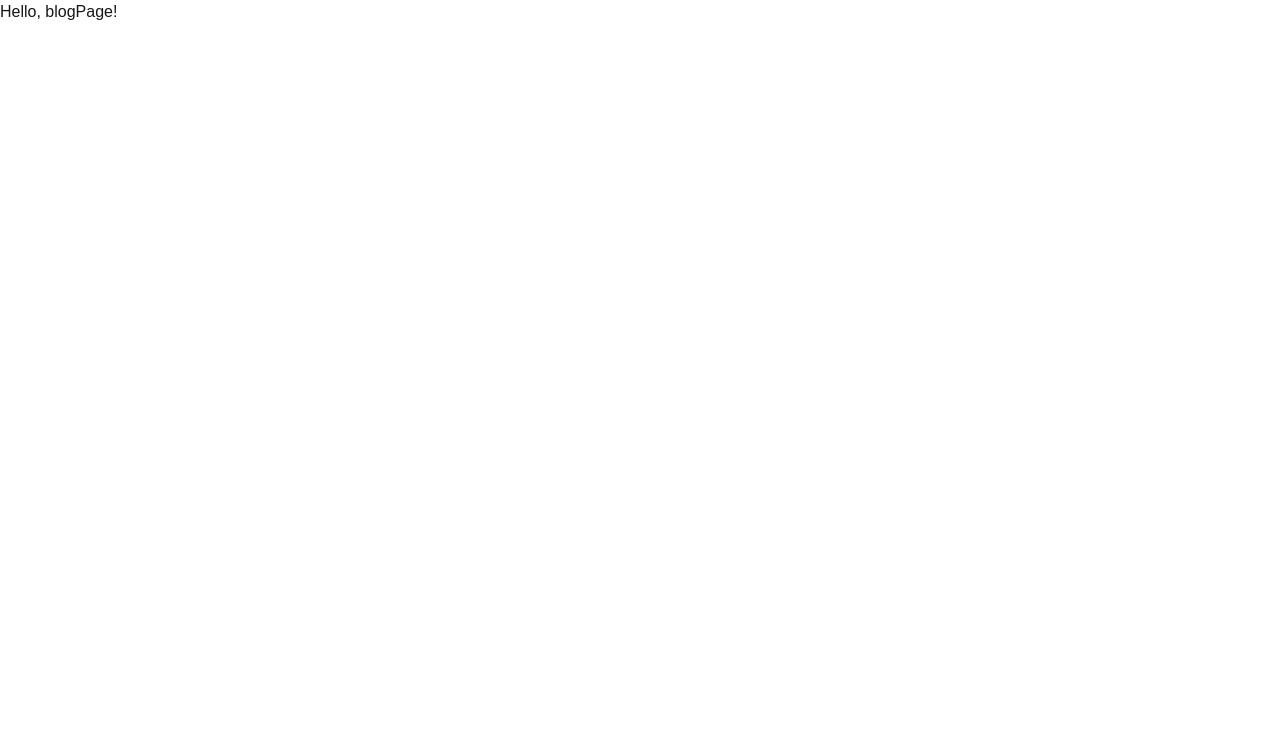
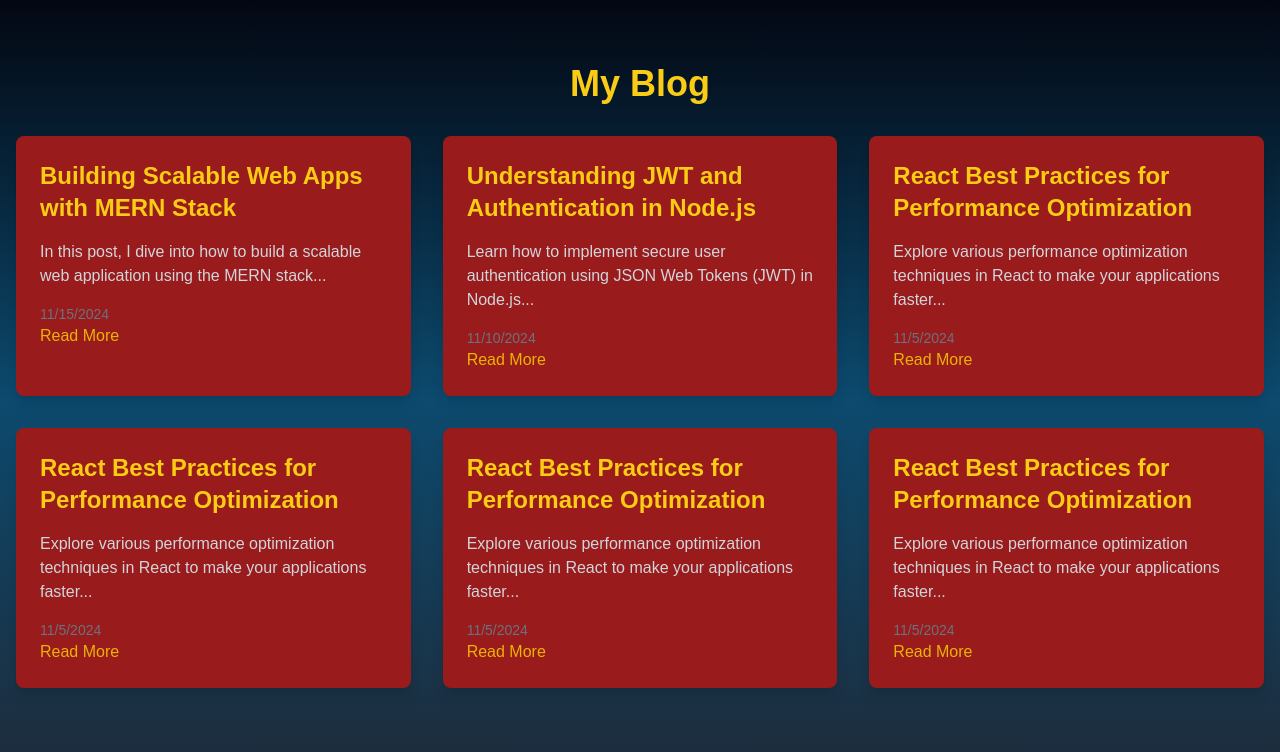
Before and after one commit to EngrArfin/my-webdev-portfolio, a Next.js app: page /blogs in a window 1280 px wide. Shown: the top 752 px of the page. Built offline with nearby package versions, Linux system fonts and the light colour scheme.

Commit message:
update final ui design

```diff
--- a/src/app/(comminLayout)/page.tsx
+++ b/src/app/(comminLayout)/page.tsx
@@ -1,4 +1,5 @@
 import About from "@/components/About/About";
+import Blogs from "@/components/Blogs/Blogs";
 import CourseCertificate from "@/components/CourseCertificate/CourseCertificate";
 import ExpEduAchive from "@/components/ExpEduAchive/ExpEduAchive";
 import Header from "@/components/Header/Header";
@@ -15,6 +16,7 @@ export default function Home() {
       <PortfolioData />
       <CourseCertificate />
       <ExpEduAchive />
+      <Blogs />
     </div>
   );
 }
--- a/src/app/blogs/page.tsx
+++ b/src/app/blogs/page.tsx
@@ -1,9 +1,10 @@
+import Blogs from "@/components/Blogs/Blogs";
 import React from "react";
 
 const blogPage = () => {
   return (
     <div>
-      <h1>Hello, blogPage!</h1>
+      <Blogs />
     </div>
   );
 };
--- a/src/components/About/About.tsx
+++ b/src/components/About/About.tsx
@@ -1,6 +1,6 @@
 const About = () => {
   return (
-    <div className="bg-gray-950 text-white ">
+    <div className="bg-gradient-to-b from-gray-950 via-sky-900 to-black text-white ">
       <div className=" text-white">
         {/* Left Side: Personal Information */}
         <div className="text-white">
--- /dev/null
+++ b/src/components/Blogs/BlogPostPage.tsx
@@ -0,0 +1,95 @@
+import { useRouter } from "next/router";
+
+// Type definitions for blog post data
+interface BlogPost {
+  id: number;
+  title: string;
+  content: string;
+  date: string;
+}
+
+// Sample blog posts data (for demonstration purposes)
+const samplePosts: BlogPost[] = [
+  {
+    id: 1,
+    title: "Building Scalable Web Apps with MERN Stack",
+    content:
+      "In this post, I dive into how to build a scalable web application using the MERN stack...",
+    date: "2024-11-15",
+  },
+  {
+    id: 2,
+    title: "Understanding JWT and Authentication in Node.js",
+    content:
+      "Learn how to implement secure user authentication using JSON Web Tokens (JWT) in Node.js...",
+    date: "2024-11-10",
+  },
+  {
+    id: 3,
+    title: "React Best Practices for Performance Optimization",
+    content:
+      "Explore various performance optimization techniques in React to make your applications faster...",
+    date: "2024-11-05",
+  },
+];
+
+interface BlogPostPageProps {
+  post: BlogPost;
+}
+
+const BlogPostPage: React.FC<BlogPostPageProps> = ({ post }) => {
+  const router = useRouter();
+
+  if (router.isFallback) {
+    return <div>Loading...</div>;
+  }
+
+  return (
+    <div className="min-h-screen bg-gradient-to-b from-gray-950 via-purple-900 to-black text-white">
+      <div className="container mx-auto py-16 px-4">
+        <h1 className="text-4xl font-bold mb-4">{post.title}</h1>
+        <p className="text-sm text-gray-500 mb-4">
+          {new Date(post.date).toLocaleDateString()}
+        </p>
+        <div className="prose text-gray-300">
+          <p>{post.content}</p>
+        </div>
+      </div>
+    </div>
+  );
+};
+
+export const getStaticPaths = async () => {
+  // Generate paths for each blog post using the slug
+  const paths = samplePosts.map((post) => ({
+    params: { slug: post.title.toLowerCase().replace(/\s+/g, "-") },
+  }));
+
+  return {
+    paths,
+    fallback: true, // Will show loading state if the page is being generated
+  };
+};
+
+export const getStaticProps = async ({
+  params,
+}: {
+  params: { slug: string };
+}) => {
+  // Find the post based on the slug from samplePosts
+  const post = samplePosts.find(
+    (p) => p.title.toLowerCase().replace(/\s+/g, "-") === params.slug
+  );
+
+  if (!post) {
+    return { notFound: true };
+  }
+
+  return {
+    props: {
+      post,
+    },
+  };
+};
+
+export default BlogPostPage;
--- a/src/components/Blogs/Blogs.tsx
+++ b/src/components/Blogs/Blogs.tsx
@@ -1,9 +1,105 @@
-import React from "react";
+"use client";
 
-const Blogs = () => {
+import Link from "next/link";
+import { useState, useEffect } from "react";
+
+// Type definitions for blog post data
+interface BlogPost {
+  id: number;
+  title: string;
+  excerpt: string;
+  date: string;
+  slug: string;
+}
+
+// Sample blog posts data (for demonstration purposes)
+const samplePosts: BlogPost[] = [
+  {
+    id: 1,
+    title: "Building Scalable Web Apps with MERN Stack",
+    excerpt:
+      "In this post, I dive into how to build a scalable web application using the MERN stack...",
+    date: "2024-11-15",
+    slug: "building-scalable-web-apps-with-mern-stack",
+  },
+  {
+    id: 2,
+    title: "Understanding JWT and Authentication in Node.js",
+    excerpt:
+      "Learn how to implement secure user authentication using JSON Web Tokens (JWT) in Node.js...",
+    date: "2024-11-10",
+    slug: "understanding-jwt-and-authentication-in-nodejs",
+  },
+  {
+    id: 3,
+    title: "React Best Practices for Performance Optimization",
+    excerpt:
+      "Explore various performance optimization techniques in React to make your applications faster...",
+    date: "2024-11-05",
+    slug: "react-best-practices-for-performance-optimization",
+  },
+  {
+    id: 4,
+    title: "React Best Practices for Performance Optimization",
+    excerpt:
+      "Explore various performance optimization techniques in React to make your applications faster...",
+    date: "2024-11-05",
+    slug: "react-best-practices-for-performance-optimization",
+  },
+  {
+    id: 5,
+    title: "React Best Practices for Performance Optimization",
+    excerpt:
+      "Explore various performance optimization techniques in React to make your applications faster...",
+    date: "2024-11-05",
+    slug: "react-best-practices-for-performance-optimization",
+  },
+  {
+    id: 6,
+    title: "React Best Practices for Performance Optimization",
+    excerpt:
+      "Explore various performance optimization techniques in React to make your applications faster...",
+    date: "2024-11-05",
+    slug: "react-best-practices-for-performance-optimization",
+  },
+];
+
+const Blogs: React.FC = () => {
+  const [posts] = useState<BlogPost[]>(samplePosts);
+
+  useEffect(() => {
+    // You can replace this with fetching data from an API or your backend
+    // Example: fetch("/api/blogs").then((res) => res.json()).then((data) => setPosts(data));
+  }, []);
+
   return (
-    <div>
-      <h1>Hello, Blogs!</h1>
+    <div className="min-h-screen bg-gradient-to-b from-gray-950 via-sky-900 to-gray-800 text-white">
+      <div className="container mx-auto py-16 px-4">
+        <h1 className="text-4xl text-yellow-400 font-bold mb-8 text-center">
+          My Blog
+        </h1>
+        <div className=" grid grid-cols-1 md:grid-cols-2 lg:grid-cols-3 gap-8">
+          {posts.map((post) => (
+            <div
+              key={post.id}
+              className="bg-red-800 rounded-lg shadow-lg overflow-hidden"
+            >
+              <div className="p-6 space-y-4">
+                <h2 className="text-2xl font-semibold text-yellow-400">
+                  {post.title}
+                </h2>
+                <p className="text-gray-300">{post.excerpt}</p>
+                <p className="text-sm text-gray-500">
+                  {new Date(post.date).toLocaleDateString()}
+                </p>
+                <Link href={`/blog/${post.slug}`}>
+                  <p className="text-yellow-500 hover:underline">Read More</p>
+                </Link>
+              </div>
+            </div>
+          ))}
+        </div>
+      </div>
     </div>
   );
 };
--- a/src/components/Portfolio/PortfolioData.tsx
+++ b/src/components/Portfolio/PortfolioData.tsx
@@ -114,7 +114,7 @@ const PortfolioData = () => {
   };
 
   return (
-    <div className="portfolio-container bg-gray-950 text-gray-800 p-6">
+    <div className="portfolio-container bg-gradient-to-b from-gray-950 via-sky-900 to-black text-white p-6">
       <h1 className="text-4xl text-yellow-400 font-bold text-center mb-8">
         My Portfolio
       </h1>
--- a/src/components/Shared/Footer.tsx
+++ b/src/components/Shared/Footer.tsx
@@ -5,7 +5,7 @@ import { AiFillTwitterCircle } from "react-icons/ai";
 
 const Footer: React.FC = () => {
   return (
-    <footer className="bg-gray-950 text-white py-16 px-6">
+    <footer className="bg-gradient-to-b from-gray-950 via-sky-900 to-black text-white py-16 px-6">
       <div className="max-w-screen-lg mx-auto text-center">
         <div className="w-32 h-32 lg:w-48 lg:h-48 rounded-full overflow-hidden border-4 border-gray-200 shadow-lg mx-auto mb-8">
           <Image
@@ -144,6 +144,7 @@ const Footer: React.FC = () => {
           </form>
         </div>
       </div>
+      <hr />
     </footer>
   );
 };
--- a/src/components/Shared/NavBar.tsx
+++ b/src/components/Shared/NavBar.tsx
@@ -3,7 +3,7 @@ import Link from "next/link";
 
 const Navbar: React.FC = () => {
   return (
-    <div className="navbar bg-gray-950 text-white">
+    <div className="navbar bg-gradient-to-b from-gray-950 via-sky-900 to-black text-white">
       <div className="navbar-start">
         <div className="dropdown">
           <div tabIndex={0} role="button" className="btn btn-ghost lg:hidden">
--- a/src/components/Skill/Skill.tsx
+++ b/src/components/Skill/Skill.tsx
@@ -18,7 +18,7 @@ const skills = [
 
 const Skill: React.FC = () => {
   return (
-    <section className="bg-gray-950 text-white mx-auto ">
+    <section className="bg-gradient-to-b from-gray-950 via-sky-900 to-black text-white mx-auto ">
       <div className="text-center mb-8">
         <h2 className="text-4xl font-bold text-yellow-400">MY SKILLS</h2>
         <p className="text-lg mt-2 text-white">
```
Also changed, not shown: src/components/ExpEduAchive/ExpEduAchive.tsx (+9 -3 lines), src/components/Header/Header.tsx (+4 -12 lines).
